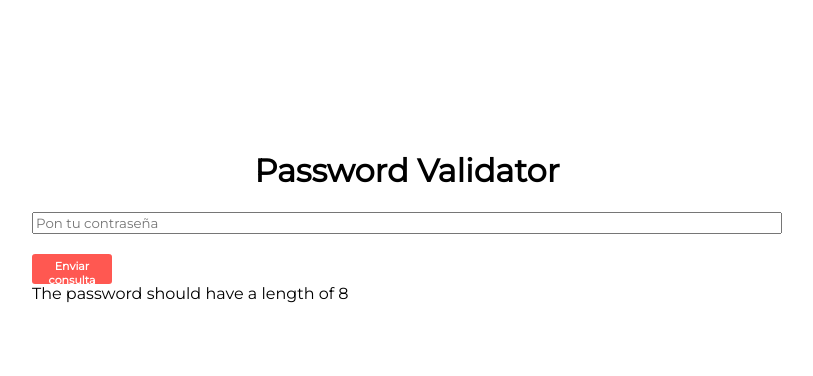
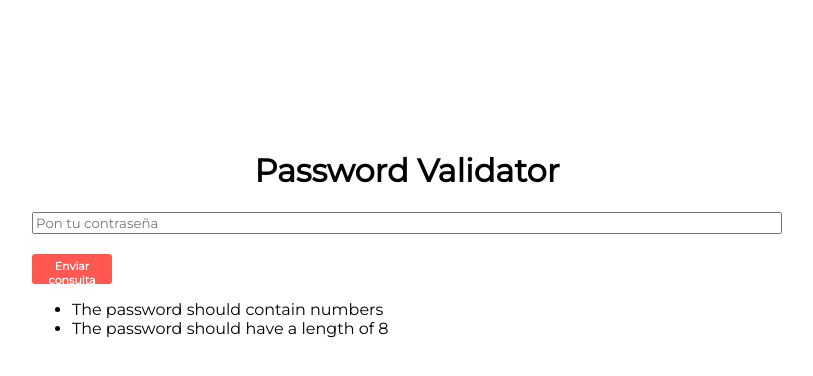
Before and after one commit to codurance/tdd-contenidos-2023, a Vue app in the folder vue/password-validator/: page / in a window 1280 px wide. Both pictures are taken after a click on the button "Enviar consulta". Shown: the top 376 px of the page, without its empty margins (233-1046 px from the left). Built offline with nearby package versions, Linux system fonts and the light colour scheme.

Commit message:
RED: should validate a too short password with no numbers

```diff
--- a/vue/password-validator/package.json
+++ b/vue/password-validator/package.json
@@ -5,6 +5,7 @@
   "scripts": {
     "build": "vue-cli-service build",
     "lint": "vue-cli-service lint",
+    "lint_fix": "vue-cli-service lint --fix",
     "belial": "yarn lint && yarn typecheck && yarn test",
     "dev": "vue-cli-service serve",
     "test": "vue-cli-service test:unit",
--- a/vue/password-validator/src/components/PasswordValidatorForm.vue
+++ b/vue/password-validator/src/components/PasswordValidatorForm.vue
@@ -6,28 +6,28 @@
       <button @click="checkCorrectPassword" class="password-form__button">Enviar consulta</button>
     </div>
     <div>
-      <span v-if="passwordErrors">{{ passwordErrors }}</span>
+        <ul v-if="passwordErrors.length > 0">
+          <li :key="errors" v-for="errors in passwordErrors">{{ errors }}</li>
+        </ul>
     </div>
   </div>
 </template>
 
 <script lang="ts">
-import { defineComponent } from 'vue'
-
+import { defineComponent, PropType } from 'vue'
+type Errors = string[]
 export default defineComponent({
   data: () => ({
     password: '',
-    passwordErrors: ''
+    passwordErrors: new Array<string>()
   }),
   methods: {
     checkCorrectPassword () {
-      if (this.password === 'abcdefghi') {
-        this.passwordErrors = 'The password should contain numbers'
-        return;
+      if (!this.password.match(/[0-9]+/)) {
+        this.passwordErrors.push('The password should contain numbers')
       }
 
-      this.passwordErrors = 'The password should have a length of 8'
-
+      this.passwordErrors.push('The password should have a length of 8')
     }
   }
 })
```
Also changed, not shown: 1 other file (tests, documents, lock files or other folders).
